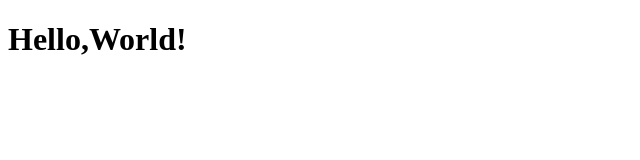
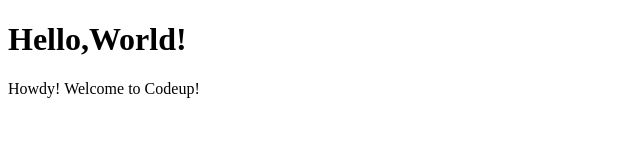
Before and after one commit to emata10/codeup-web-exercise, a plain HTML site: page hello-world.html in a window 1280 px wide. Shown: the whole page, without its empty margins (0-640 px from the left). Drawn offline with Linux system fonts and the light colour scheme.

Commit message:
Added paragraph to hello-world

```diff
--- a/hello-world.html
+++ b/hello-world.html
@@ -6,5 +6,6 @@
 </head>
 <body>
     <h1>Hello,World!</h1>
+    <p>Howdy! Welcome to Codeup!</p>
 </body>
 </html>
```
